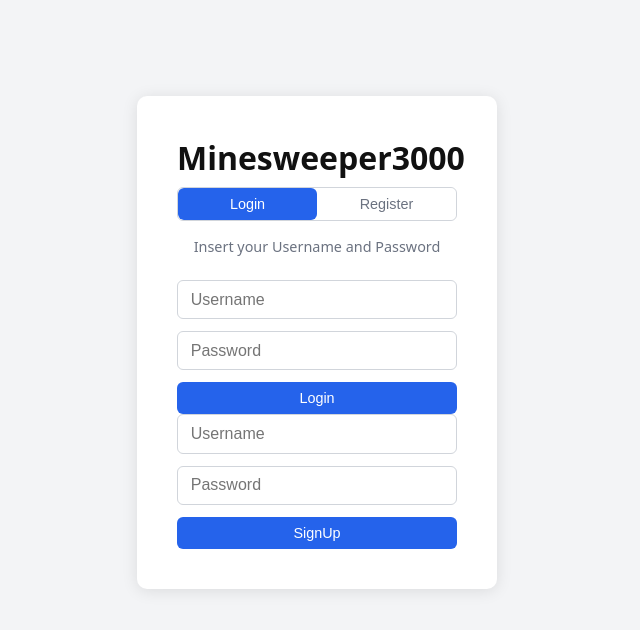
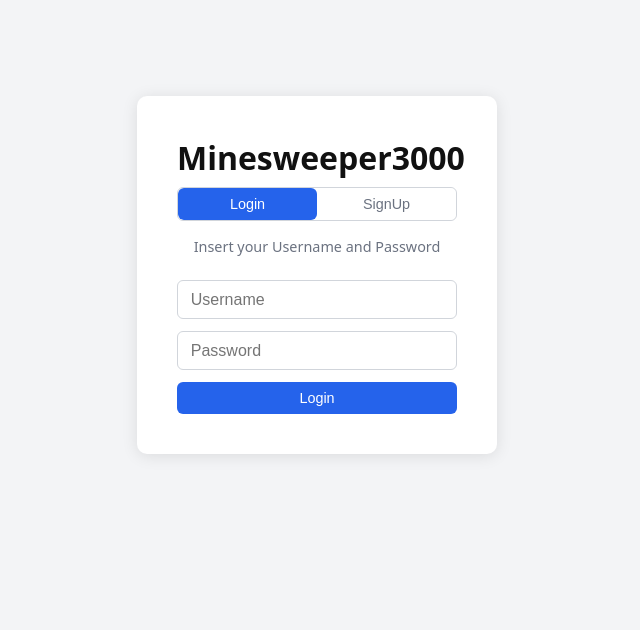
Before and after one commit to rfflrt/MAC0350-Individual, a FastAPI app: page /login in a window 1280 px wide. Shown: the top 630 px of the page, without its empty margins (323-963 px from the left). Run offline with FastAPI, Linux system fonts and the light colour scheme.

Commit message:
Fixed login css

```diff
--- a/templates/login_signup.html
+++ b/templates/login_signup.html
@@ -3,7 +3,7 @@
     <head>
         <meta charset="UTF-8">
         <meta name="viewport" content="width=device-width, initial-scale=1.0">
-        <title>SignUp — Minesweeper3000</title>
+        <title>SignUp - Minesweeper3000</title>
         <script src="https://cdn.jsdelivr.net/npm/htmx.org@2.0.8/dist/htmx.js" integrity="sha384-ezjq8118wdwdRMj+nX4bevEi+cDLTbhLAeFF688VK8tPDGeLUe0WoY2MZtSla72F" crossorigin="anonymous"></script>
         <link rel="stylesheet" href="/static/style.css">
         <script>
@@ -20,7 +20,7 @@
             <h1>Minesweeper3000</h1>
             <div class="login-tabs">
                 <button onclick="showTab('login')"    id="tab-login"    class="tab active">Login</button>
-                <button onclick="showTab('register')" id="tab-register" class="tab">Register</button>
+                <button onclick="showTab('register')" id="tab-register" class="tab">SignUp</button>
             </div>
             {% if error %}
             <p class="error">{{error}}</p>
@@ -34,7 +34,7 @@
                 <button type="submit">Login</button>
             </form>
 
-            <form id="form-register" method="POST" action="/signup">
+            <form id="form-register" method="POST" action="/signup" class="hidden">
                 <input name="name" type="text" placeholder="Username">
                 <input name="password" type="password" placeholder="Password">
                 <button type="submit">SignUp</button>
```
